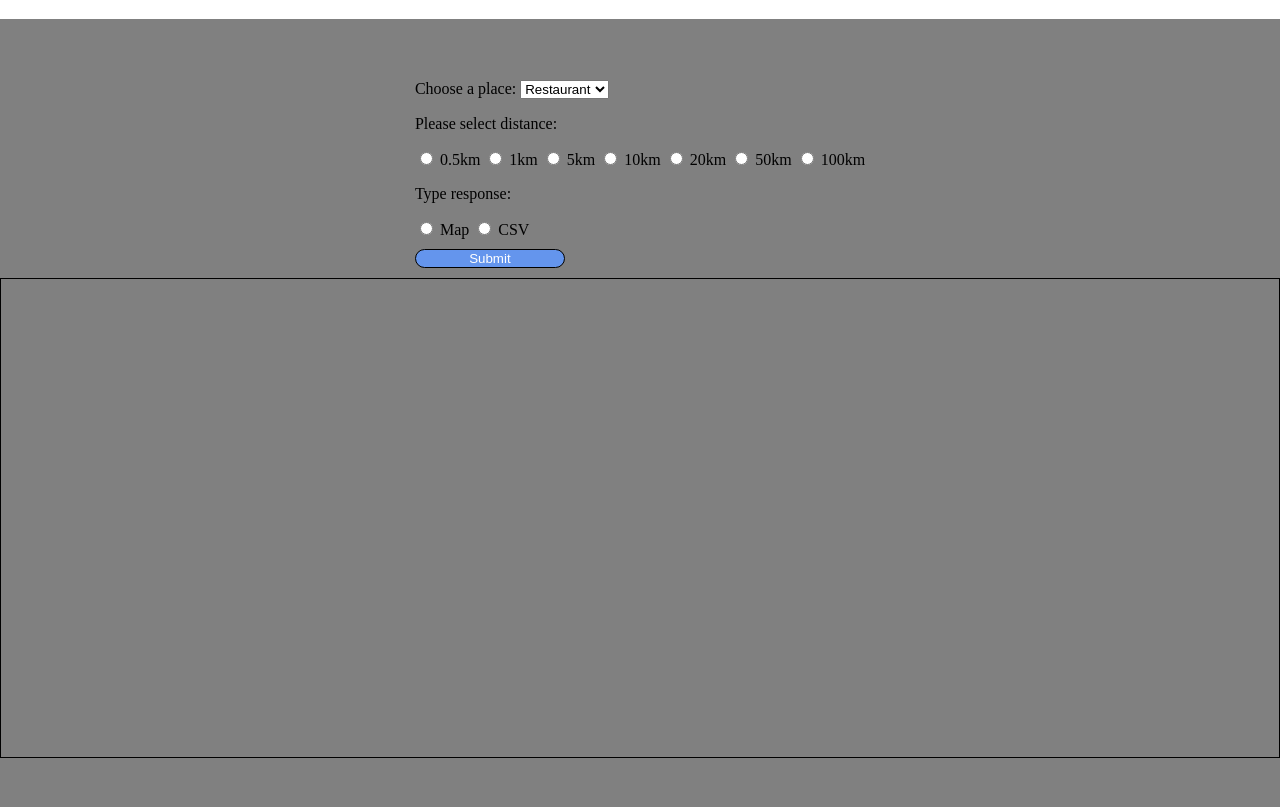
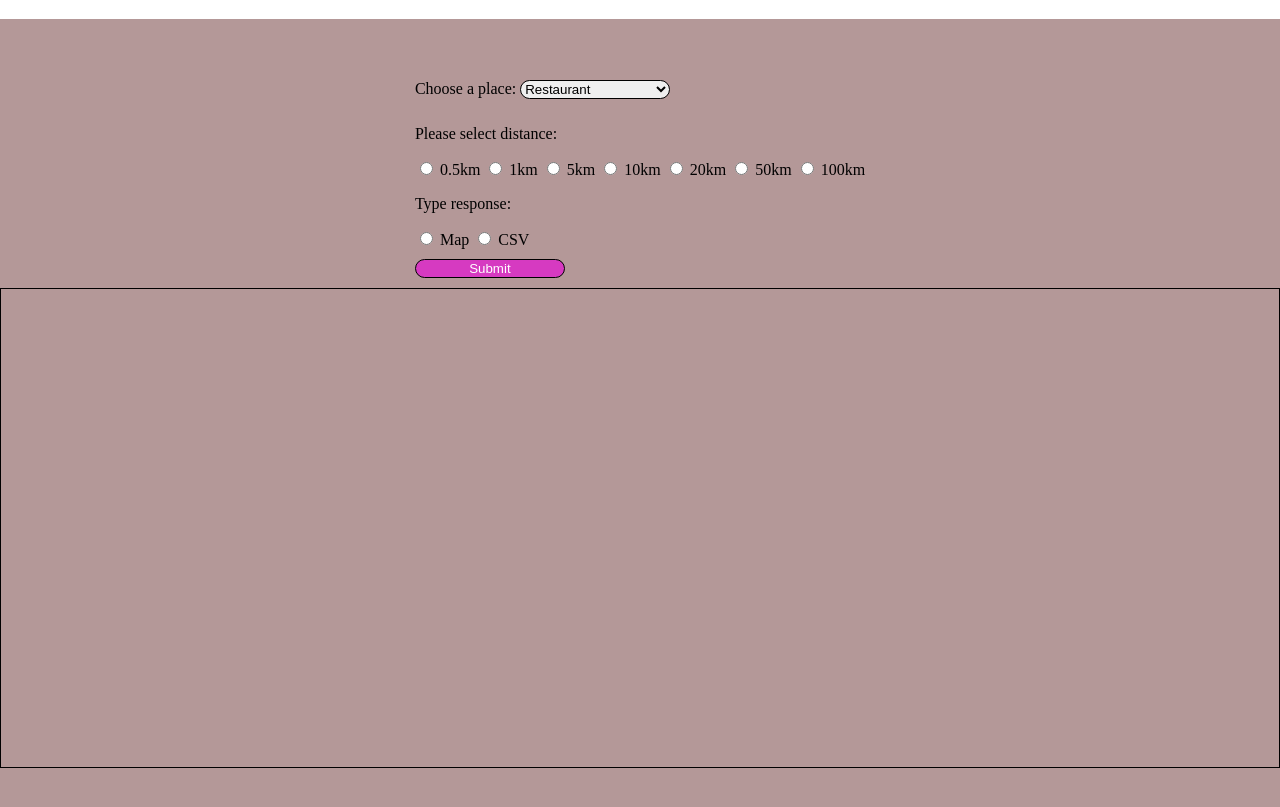
Before and after one commit to WebdevOlgaShvez/pllug, a plain HTML site: page AppMap/index.html in a window 1280 px wide. Shown: the part 61-868 px from the top of the page. Drawn offline with Linux system fonts and the light colour scheme; some packages are replaced by stand-ins of ours.

Commit message:
change style

```diff
--- a/AppMap/main.css
+++ b/AppMap/main.css
@@ -27,7 +27,7 @@ body {
     justify-content: center;
     align-items: center;
     flex-direction: column;
-    background: gray;
+    background: rgb(180, 152, 152);
 }
 #maparea {
     width: 100%;
@@ -36,10 +36,18 @@ body {
 }
 .btn{
     width: 150px;
-    background: cornflowerblue;
+    background: rgb(214, 58, 193);
     color: #fff;
     border: solid 1px black;
     border-radius: 10px;
     margin-top: 10px;
     margin-bottom: 10px;
 }
+
+#places{
+    width: 150px;
+    border: solid 1px black;
+    border-radius: 10px;
+    margin-top: 10px;
+    margin-bottom: 10px;
+}
```
